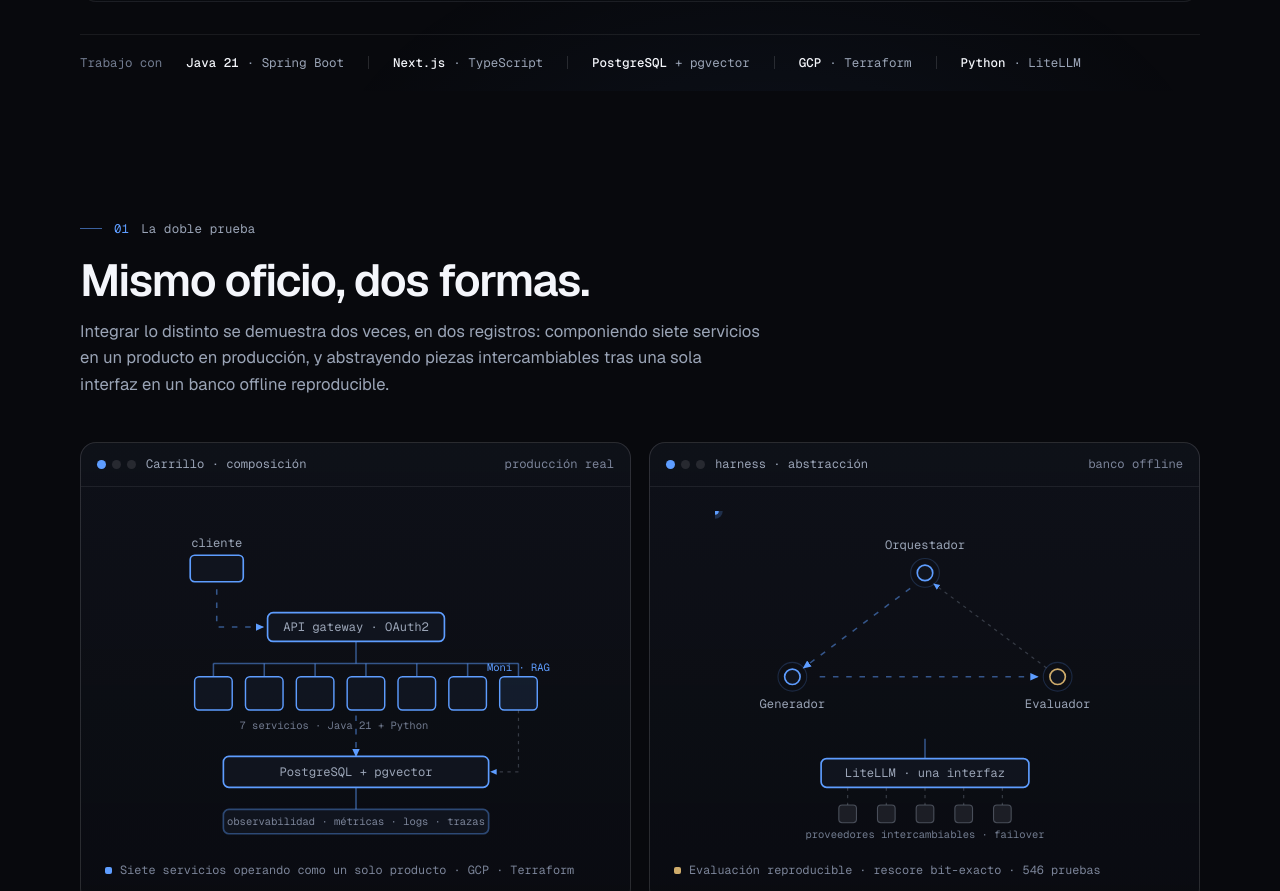
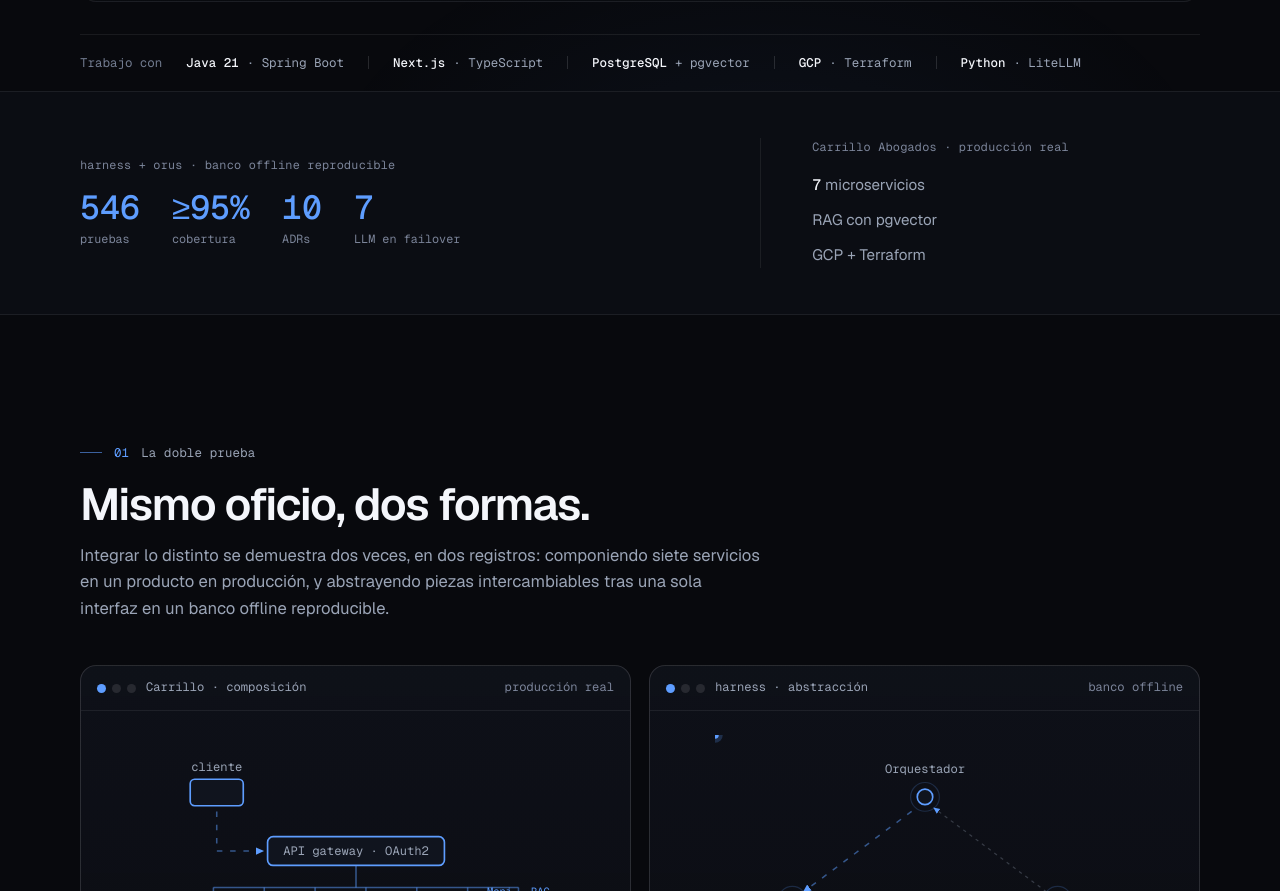
Before and after one commit to AlexisJ16/AlexisJ16, a Next.js app in the folder landing/: page / in a window 1280 px wide. Shown: the part 860-1751 px from the top of the page. Built offline with nearby package versions, Linux system fonts and the light colour scheme.

Commit message:
feat(landing): Stats band por fuente con count-up SSR-safe, anti-7=7 (M2)
Co-Authored-By: Claude Opus 4.8 (1M context) <noreply@anthropic.com>

```diff
--- a/landing/app/globals.css
+++ b/landing/app/globals.css
@@ -238,3 +238,18 @@
     .faqitem::details-content{block-size:0;overflow:clip;opacity:0;transition:block-size .35s var(--ease),opacity .3s var(--ease),content-visibility .35s allow-discrete}
     .faqitem[open]::details-content{block-size:auto;opacity:1}
     @media (prefers-reduced-motion:reduce){.faqitem::details-content{transition:none}}
+
+    /* ===== STATS BAND ===== */
+    .statsband{border-top:1px solid var(--line);border-bottom:1px solid var(--line);background:var(--bg-2)}
+    .sb{display:grid;grid-template-columns:1.4fr 1fr;gap:clamp(24px,5vw,72px);padding-block:clamp(28px,4vw,46px);align-items:center}
+    .sb__src{font-size:.74rem;color:var(--t-2);margin-bottom:16px;letter-spacing:.02em}
+    .sb__nums{display:flex;flex-wrap:wrap;gap:14px 32px;margin:0}
+    .sb__nums>div{display:flex;flex-direction:column;gap:3px}
+    .sb__nums dt{margin:0}
+    .sb__nums b{font-family:var(--mono);font-size:clamp(1.5rem,2.6vw,2.1rem);color:var(--ice);font-weight:500;font-variant-numeric:tabular-nums;line-height:1}
+    .sb__nums dd{margin:0;font-family:var(--mono);font-size:.74rem;color:var(--t-2)}
+    .sb__cluster--narrative{border-left:1px solid var(--line);padding-left:clamp(24px,4vw,56px)}
+    .sb__tags{list-style:none;margin:0;padding:0;display:flex;flex-direction:column;gap:11px}
+    .sb__tags li{font-size:.95rem;color:var(--t-1)}
+    .sb__tags b{color:var(--t-0);font-family:var(--mono);font-weight:500;font-variant-numeric:tabular-nums}
+    @media (max-width:760px){.sb{grid-template-columns:1fr;gap:26px}.sb__cluster--narrative{border-left:none;border-top:1px solid var(--line);padding-left:0;padding-top:26px}}
--- a/landing/app/page.tsx
+++ b/landing/app/page.tsx
@@ -1,5 +1,6 @@
 import { Nav } from "@/components/Nav";
 import { Hero } from "@/components/Hero";
+import { StatsBand } from "@/components/StatsBand";
 import { DoblePrueba } from "@/components/DoblePrueba";
 import { Casos } from "@/components/Casos";
 import { SobreMi } from "@/components/SobreMi";
@@ -18,6 +19,7 @@ export default function Home() {
       <Nav />
       <main id="contenido">
         <Hero />
+        <StatsBand />
         <section id="trabajo" className="section" aria-labelledby="trabajo-title">
           <div className="wrap">
             <DoblePrueba />
--- /dev/null
+++ b/landing/components/StatsBand.tsx
@@ -0,0 +1,35 @@
+"use client";
+import { useRef } from "react";
+import { useCountUp } from "@/lib/motion/useCountUp";
+
+export function StatsBand() {
+  const ref = useRef<HTMLDivElement>(null);
+  useCountUp(ref);
+  return (
+    <section id="stats" aria-label="Métricas por fuente" className="statsband">
+      <div className="wrap">
+        <div className="sb" ref={ref}>
+          {/* cluster MÉTRICO — números que cuentan */}
+          <div className="sb__cluster sb__cluster--metric" data-reveal>
+            <p className="sb__src mono">harness + orus · banco offline reproducible</p>
+            <dl className="sb__nums">
+              <div><dt><b data-count>546</b></dt><dd>pruebas</dd></div>
+              <div><dt><b data-count>≥95%</b></dt><dd>cobertura</dd></div>
+              <div><dt><b data-count>10</b></dt><dd>ADRs</dd></div>
+              <div><dt><b data-count>7</b></dt><dd>LLM en failover</dd></div>
+            </dl>
+          </div>
+          {/* cluster NARRATIVO — etiquetas, sin count-up (asimetría anti-7=7) */}
+          <div className="sb__cluster sb__cluster--narrative" data-reveal>
+            <p className="sb__src mono">Carrillo Abogados · producción real</p>
+            <ul className="sb__tags">
+              <li><b>7</b> microservicios</li>
+              <li>RAG con pgvector</li>
+              <li>GCP + Terraform</li>
+            </ul>
+          </div>
+        </div>
+      </div>
+    </section>
+  );
+}
```
Also changed, not shown: 1 other file (tests, documents, lock files or other folders).
